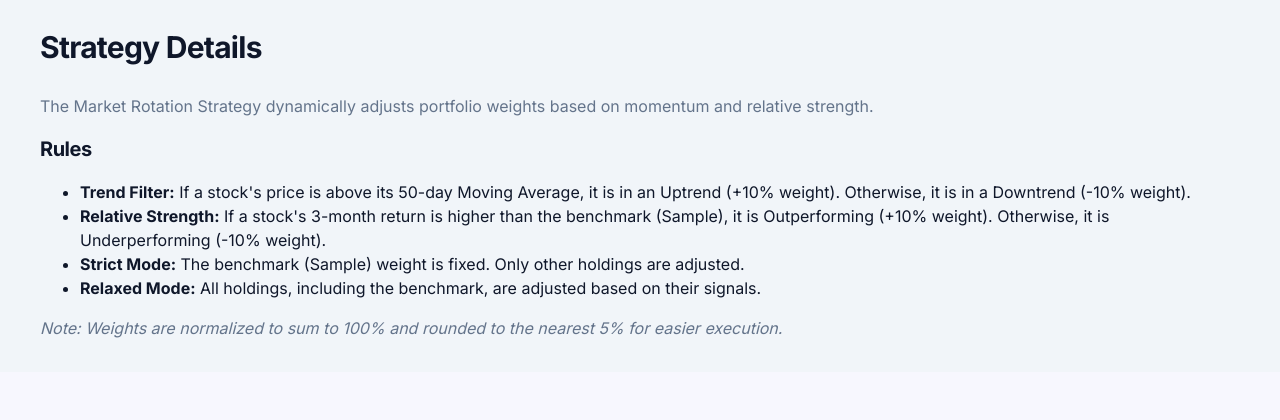
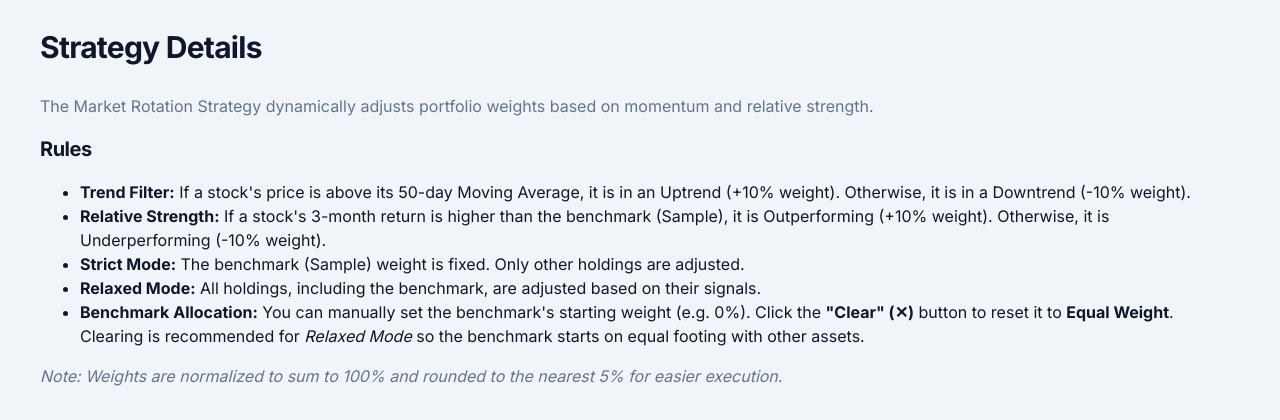
Before and after one commit to rightedges/market_rotation, a Flask app: template app/templates/rotation/analysis.html in a window 1280 px wide. Shown: the part 1592-2012 px from the top of the page. Before the commit the page ends 1930 px from the top, so only its background shows below. Run offline with Flask 3, Linux system fonts and the light colour scheme; tables that the repository leaves empty hold one stand-in row (values such as "Sample post"); the template is opened without the code that fills it: values that come from a table or form of the project are taken from there, most other values are stand-ins (such as "Sample title", 1, 10 or a date in 2020).

Commit message:
Document Benchmark Allocation Clear button logic

```diff
--- a/app/templates/rotation/analysis.html
+++ b/app/templates/rotation/analysis.html
@@ -249,6 +249,10 @@
             </li>
             <li><strong>Relaxed Mode:</strong> All holdings, including the benchmark, are adjusted based on their
                 signals.</li>
+            <li><strong>Benchmark Allocation:</strong> You can manually set the benchmark's starting weight (e.g. 0%).
+                Click the <strong>"Clear" (✕)</strong> button to reset it to <strong>Equal Weight</strong>.
+                Clearing is recommended for <em>Relaxed Mode</em> so the benchmark starts on equal footing with other
+                assets.</li>
         </ul>
 
         <p><em>Note: Weights are normalized to sum to 100% and rounded to the nearest 5% for easier execution.</em></p>
```
